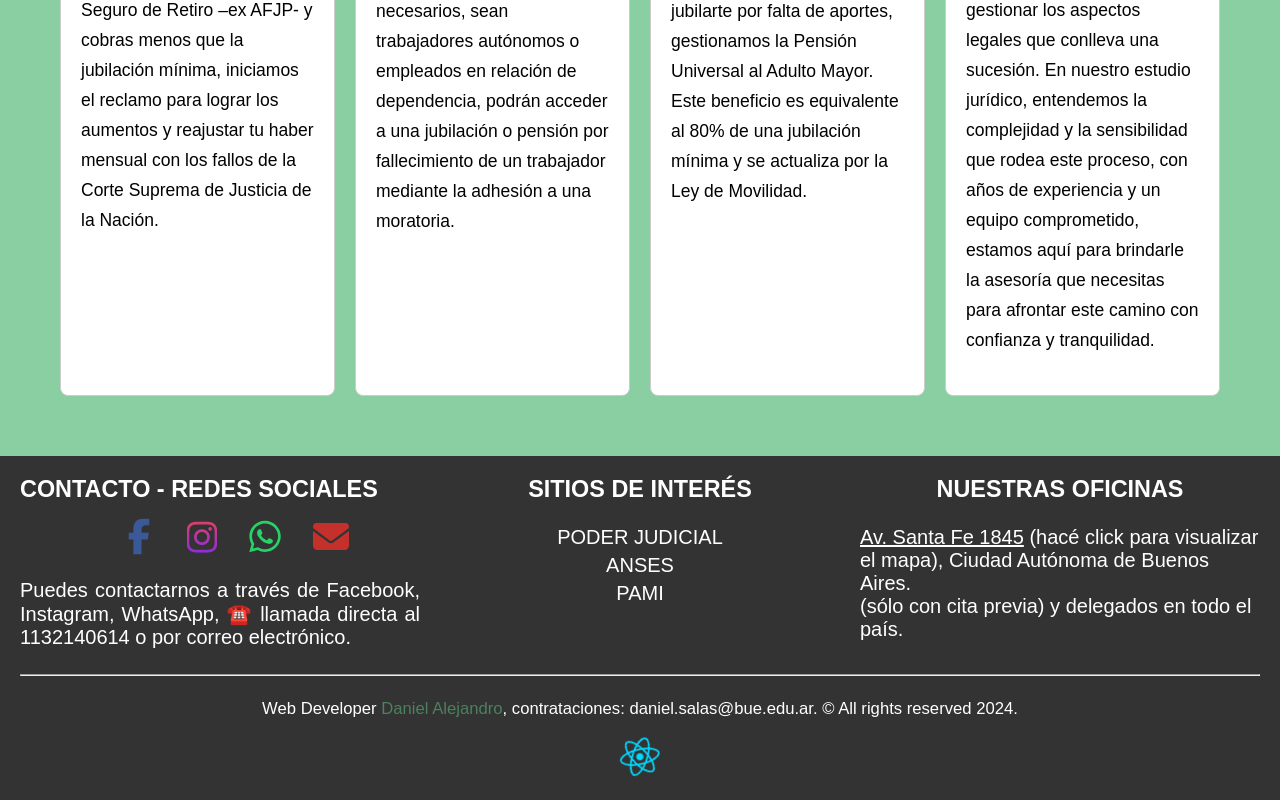
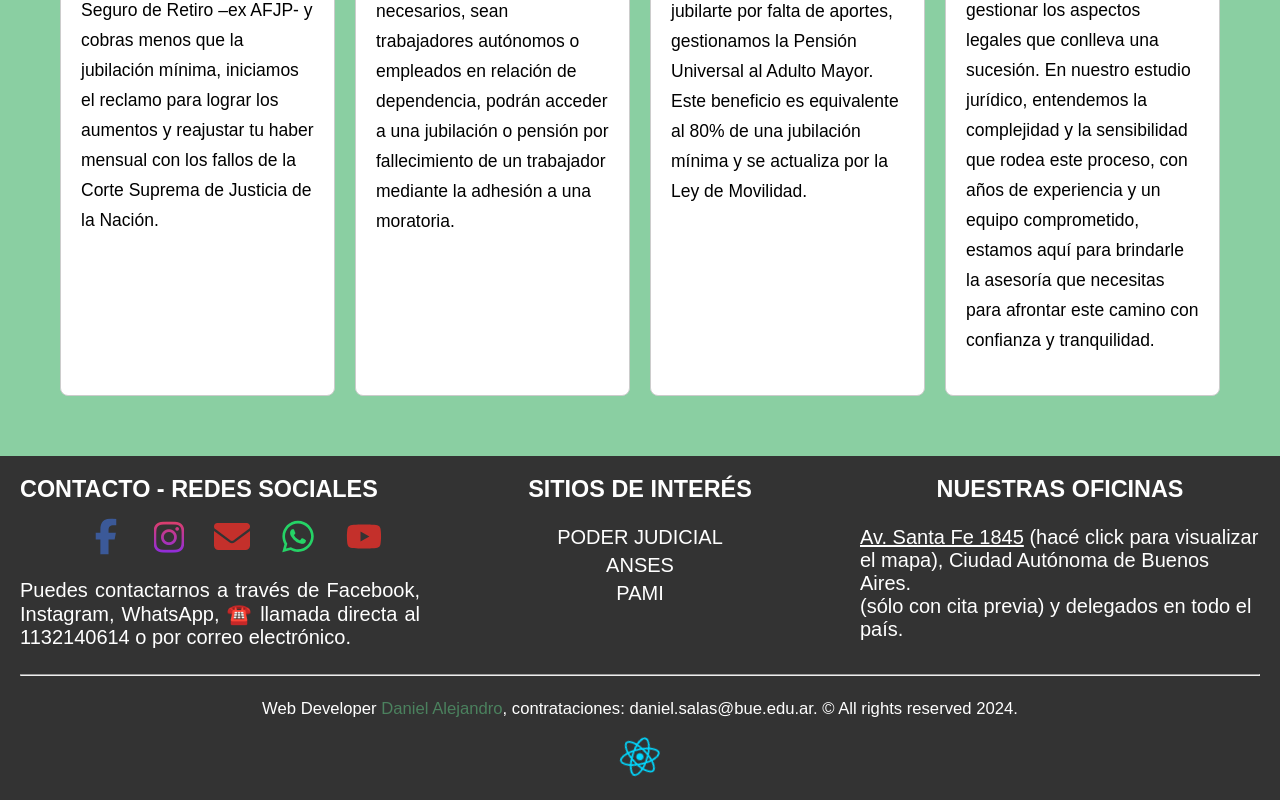
Before and after one commit to d-alejandro-salas/reactJubilamos, a React (Vite) app: page / in a window 1280 px wide. Shown: the part 1897-2697 px from the top of the page. Built offline with nearby package versions, Linux system fonts and the light colour scheme.

Commit message:
Actualizado YouTube icon

```diff
--- a/package.json
+++ b/package.json
@@ -15,7 +15,7 @@
     "react-dom": "^18.2.0",
     "react-icons": "^5.3.0",
     "react-router-dom": "^6.23.1",
-    "sass": "^1.77.4"
+    "sass": "^1.85.1"
   },
   "devDependencies": {
     "@types/react": "^18.2.66",
--- a/src/components/atoms/FooterSocialNetworks.jsx
+++ b/src/components/atoms/FooterSocialNetworks.jsx
@@ -1,4 +1,4 @@
-import { FaFacebookF, FaWhatsapp, FaEnvelope } from "react-icons/fa6";
+import { FaFacebookF, FaYoutube, FaWhatsapp, FaEnvelope } from "react-icons/fa6";
 
 function FooterSocialNetworks() {
   return (
@@ -18,7 +18,17 @@ function FooterSocialNetworks() {
         </li>
         <li>
           <a href="https://www.instagram.com/jubilamos" className="fa fa-instagram" title="Instagram" target="_blank" rel="noopener noreferrer"></a></li>
-        <li>
+          <li>
+          <a
+            href="mailto:jubilamosinf@hotmail.com"
+            title="Email"
+            className="envelope"
+            target="_blank"
+            rel="noopener noreferrer"
+          >
+            <FaEnvelope />
+          </a>
+        </li><li>
           <a
             href="https://api.whatsapp.com/send/?phone=5491132140614"
             className="wsp"
@@ -29,15 +39,16 @@ function FooterSocialNetworks() {
             <FaWhatsapp />
           </a>
         </li>
+
         <li>
           <a
-            href="mailto:jubilamosinf@hotmail.com"
-            title="Email"
-            className="envelope"
+            href="https://www.youtube.com/@Jubilamos-Info"
+            title="YouTube"
+            className="youTube"
             target="_blank"
             rel="noopener noreferrer"
           >
-            <FaEnvelope />
+            <FaYoutube />
           </a>
         </li>
       </ul>
--- a/src/styles/_footer.scss
+++ b/src/styles/_footer.scss
@@ -58,7 +58,7 @@ footer {
           color: #25d366!important; // Verde de WhatsApp
         }
 
-        &.envelope {
+        &.envelope, &.youTube{
           color: #c4302b!important; // Rojo oscuro para el ícono de correo electrónico
         }
 
```
Also changed, not shown: 1 other file (tests, documents, lock files or other folders).
